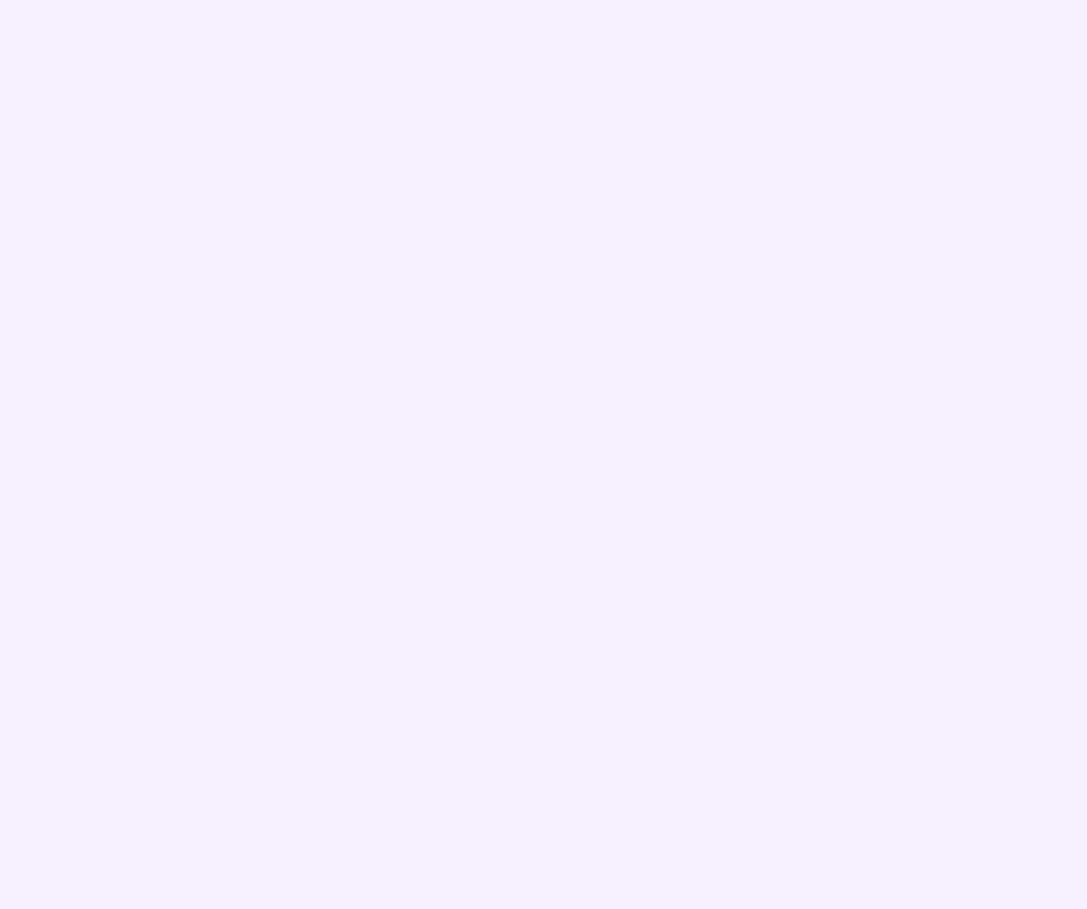
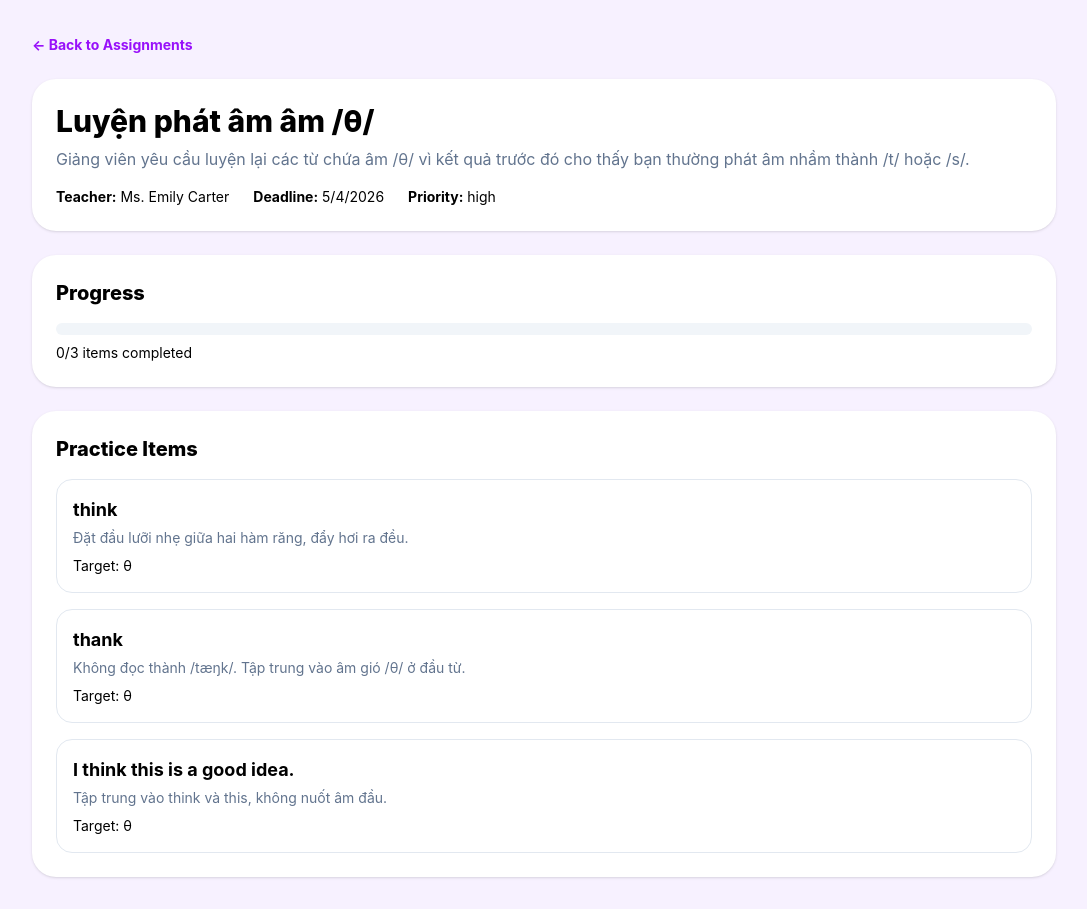
Before and after one commit to Rotdzaii/pronunciation-assistant, a React app in the folder frontend/: page /assignments/assignment-001 in a window 1280 px wide. Before the commit this address had no page. Shown: the whole page, without its empty margins (96-1183 px from the left). Before the commit the page ends 800 px from the top, so only its background shows below. Built offline with nearby package versions, Linux system fonts and the light colour scheme; the HTML template or start-up script is replaced by a standard one.

Commit message:
feat(assignments): assignment detail page

```diff
--- a/frontend/src/App.jsx
+++ b/frontend/src/App.jsx
@@ -4,6 +4,7 @@ import ResultPage from "./pages/ResultPage";
 import HistoryPage from "./pages/HistoryPage";
 import ProgressPage from "./pages/ProgressPage";
 import AssignmentsPage from "./pages/AssignmentsPage";
+import AssignmentDetailPage from "./pages/AssignmentDetailPage";
 
 export default function App() {
   return (
@@ -14,6 +15,7 @@ export default function App() {
       <Route path="/history" element={<HistoryPage />} />
       <Route path="/progress" element={<ProgressPage />} />
       <Route path="/assignments" element={<AssignmentsPage />} />
+      <Route path="/assignments/:assignmentId" element={<AssignmentDetailPage />} />
     </Routes>
   );
 }
--- /dev/null
+++ b/frontend/src/features/assignments/hooks/useAssignmentDetail.js
@@ -0,0 +1,21 @@
+import { useEffect, useState } from "react";
+import { getAssignmentById, markAssignmentAsViewed } from "../assignmentStorage";
+
+export const useAssignmentDetail = (assignmentId) => {
+    const [assignment, setAssignment] = useState(null);
+
+    useEffect(() => {
+        if (!assignmentId) return;
+
+        const data = getAssignmentById(assignmentId);
+
+        if (data) {
+            markAssignmentAsViewed(assignmentId);
+            setAssignment(data);
+        }
+    }, [assignmentId]);
+
+    return {
+        assignment,
+    };
+};
--- /dev/null
+++ b/frontend/src/pages/AssignmentDetailPage.jsx
@@ -0,0 +1,102 @@
+import { useParams, useNavigate } from "react-router-dom";
+import { useAssignmentDetail } from "../features/assignments/hooks/useAssignmentDetail";
+
+export default function AssignmentDetailPage() {
+    const { assignmentId } = useParams();
+    const navigate = useNavigate();
+    const { assignment } = useAssignmentDetail(assignmentId);
+
+    if (!assignment) {
+        return (
+            <main className="min-h-screen flex items-center justify-center">
+                Loading...
+            </main>
+        );
+    }
+
+    return (
+        <main className="min-h-screen bg-[#f7f1ff] p-8">
+            <div className="mx-auto max-w-5xl space-y-6">
+
+                <button
+                    onClick={() => navigate("/assignments")}
+                    className="text-sm text-purple-600 font-bold"
+                >
+                    ← Back to Assignments
+                </button>
+
+                <div className="bg-white p-6 rounded-3xl shadow-sm">
+                    <h1 className="text-3xl font-extrabold">
+                        {assignment.title}
+                    </h1>
+
+                    <p className="mt-2 text-slate-500">
+                        {assignment.description}
+                    </p>
+
+                    <div className="mt-4 flex gap-6 text-sm">
+                        <p><b>Teacher:</b> {assignment.teacherName}</p>
+                        <p><b>Deadline:</b> {new Date(assignment.deadline).toLocaleDateString()}</p>
+                        <p><b>Priority:</b> {assignment.priority}</p>
+                    </div>
+                </div>
+
+                <div className="bg-white p-6 rounded-3xl shadow-sm">
+                    <h2 className="text-xl font-extrabold mb-4">
+                        Progress
+                    </h2>
+
+                    <div className="h-3 bg-slate-100 rounded-full">
+                        <div
+                            className="h-full bg-purple-500 rounded-full"
+                            style={{ width: `${assignment.progress.percent}%` }}
+                        />
+                    </div>
+
+                    <p className="mt-2 text-sm">
+                        {assignment.progress.completedItems}/
+                        {assignment.progress.totalItems} items completed
+                    </p>
+                </div>
+
+                <div className="bg-white p-6 rounded-3xl shadow-sm">
+                    <h2 className="text-xl font-extrabold mb-4">
+                        Practice Items
+                    </h2>
+
+                    <div className="space-y-4">
+                        {assignment.items.map((item) => (
+                            <div
+                                key={item.id}
+                                className="p-4 rounded-2xl border border-slate-200"
+                            >
+                                <p className="font-bold text-lg">
+                                    {item.text}
+                                </p>
+
+                                {item.note && (
+                                    <p className="text-sm text-slate-500 mt-1">
+                                        {item.note}
+                                    </p>
+                                )}
+
+                                <div className="mt-2 text-sm">
+                                    <span>
+                                        Target: {item.targetPhoneme || "N/A"}
+                                    </span>
+                                </div>
+
+                                {item.completed && (
+                                    <p className="text-green-600 font-bold mt-2">
+                                        Completed ({item.latestScore})
+                                    </p>
+                                )}
+                            </div>
+                        ))}
+                    </div>
+                </div>
+
+            </div>
+        </main>
+    );
+}
```
